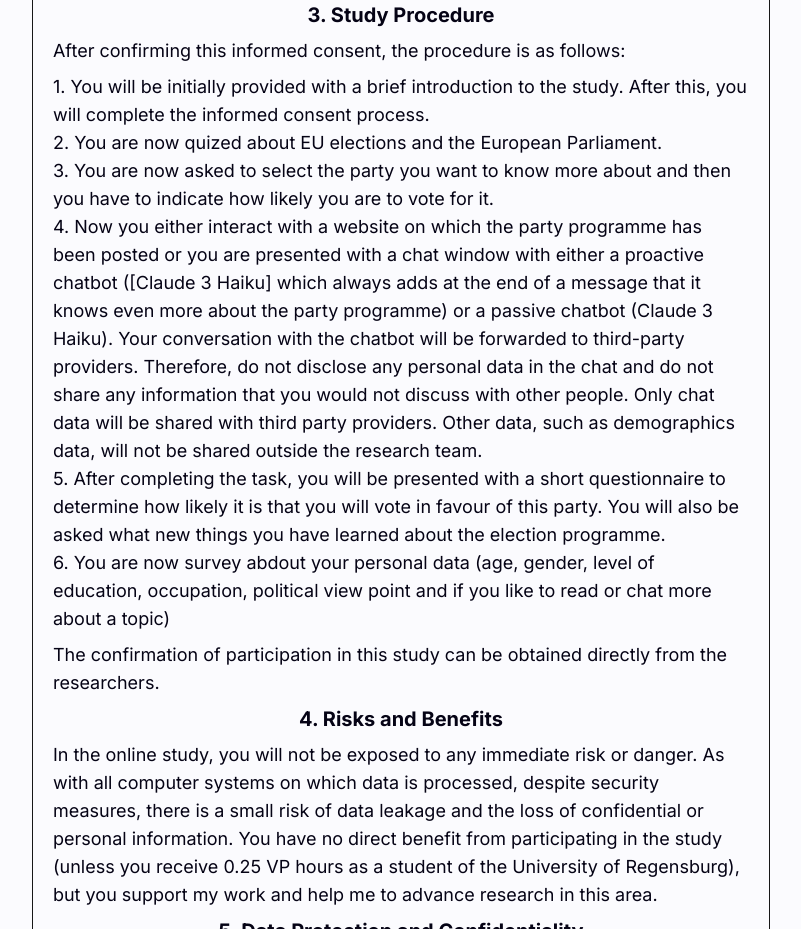
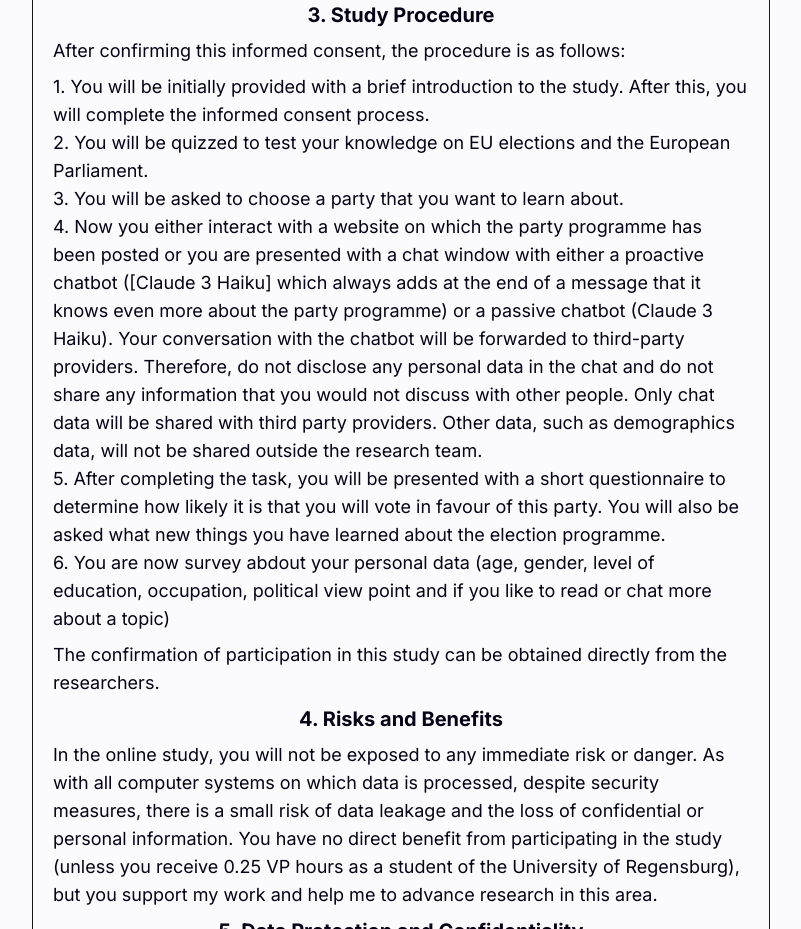
Before and after one commit to FelixHornberger/quote-and-vote, a Next.js app: page /information-consent in a window 1280 px wide. Shown: the part 1360-2289 px from the top of the page, without its empty margins (239-1040 px from the left). Built offline with nearby package versions, Linux system fonts and the light colour scheme.

Commit message:
Updated IC text

```diff
--- a/app/information-consent/page.tsx
+++ b/app/information-consent/page.tsx
@@ -48,8 +48,8 @@ export default function Home() {
                         <ul className="mb-2">
                             <li>1. You will be initially provided with a brief introduction to the study. After this, you will complete the informed
                                     consent process.</li>
-                            <li>2. You are now quized about EU elections and the European Parliament.</li>
-                            <li>3. You are now asked to select the party you want to know more about and then you have to indicate how likely you are to vote for it. </li>
+                            <li>2. You will be quizzed to test your knowledge on EU elections and the European Parliament.</li>
+                            <li>3. You will be asked to choose a party that you want to learn about. </li>
                             <li>4. Now you either interact with a website on which the party programme has been posted or you are presented with a chat window with either a proactive chatbot
                                 ([Claude 3 Haiku] which always adds at the end of a message that it knows even more about the party programme) or a passive chatbot (Claude 3 Haiku).
                                 Your conversation with the chatbot will be forwarded to third-party
```
